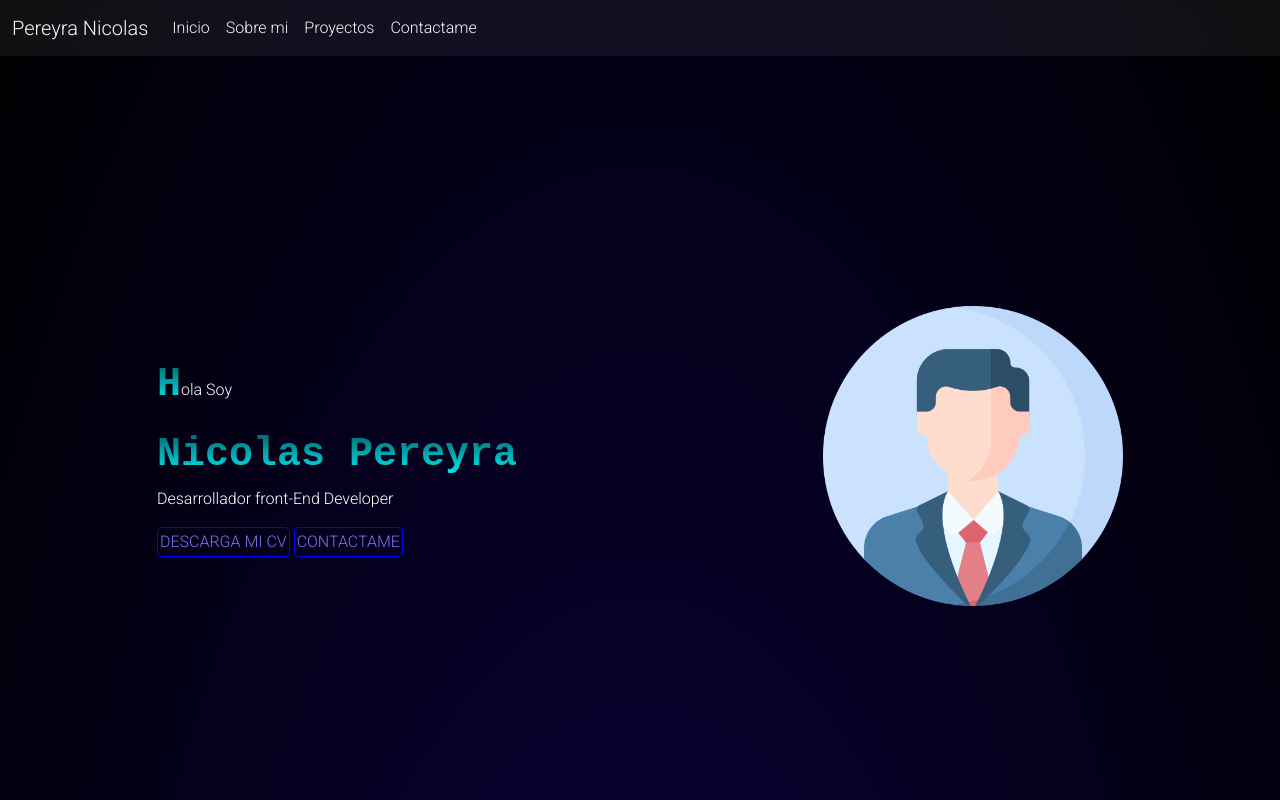
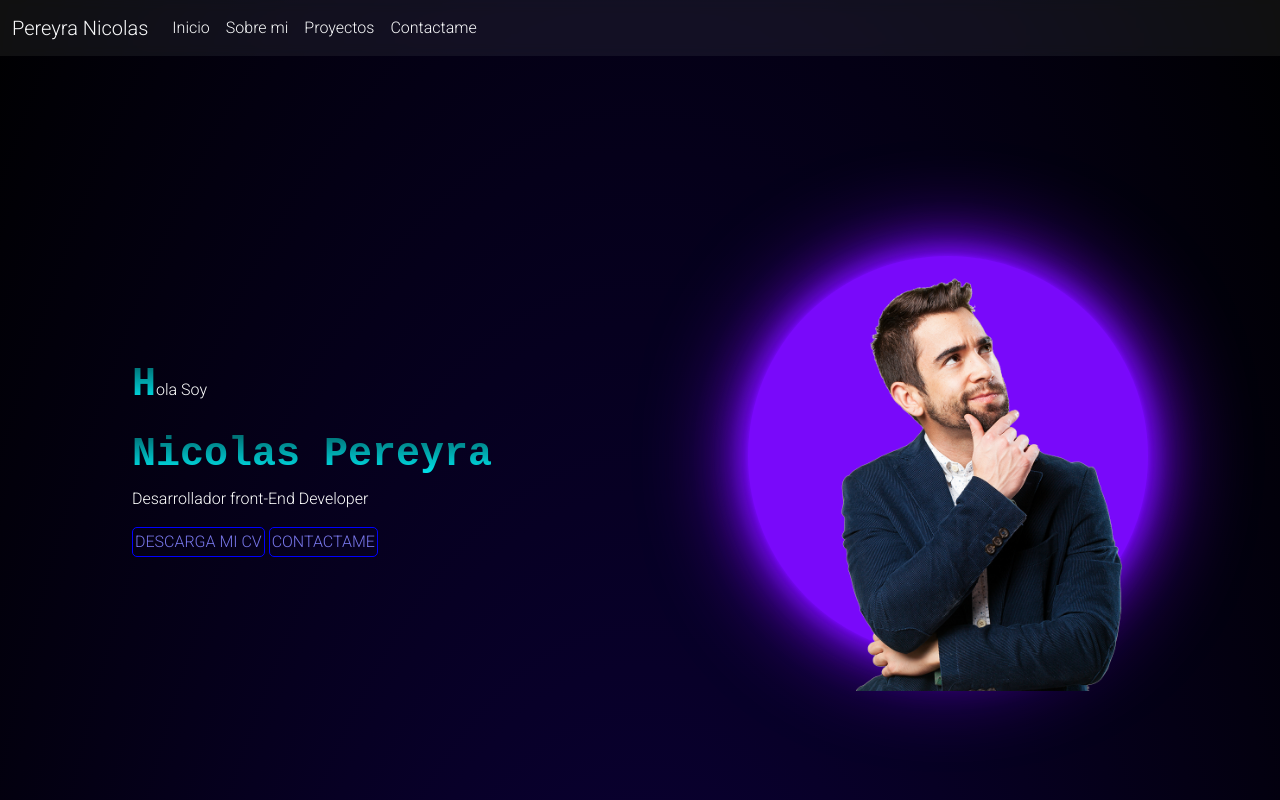
Before and after one commit to hernannicolaspereyra/portfolio, a plain HTML site: page index.html in a window 1280 px wide. Shown: the top 800 px of the page. Drawn offline with nearby package versions, Linux system fonts and the light colour scheme; a web font is replaced by a local one.

Commit message:
se agrega perfil

```diff
--- a/css/styles.css
+++ b/css/styles.css
@@ -27,8 +27,31 @@
     gap: 2rem;
 }
 
-#inicio .inicio-perfil img{
-    width: 300px;
+.inicio-perfil{
+    display: flex;
+    flex-direction: row;
+}
+
+.inicio-perfil-contenedor{
+    width: 400px;
+    height: 400px;
+    background-color: rgb(121, 9, 250);
+    box-shadow: 0 0 5px rgb(121, 9, 250),
+    0 0 25px rgb(121, 9, 250),
+    0 0 50px rgb(121, 9, 250),
+    0 0 100px rgb(121, 9, 250);
+    border-radius: 1250px;
+    position: relative;
+}
+.inicio-perfil-imagen{
+    position: absolute;
+    display: flex;
+    align-items: end;
+}
+.inicio-perfil-imagen img{
+    width: 27rem;
+    object-fit: cover;
+    image-rendering: optimizeQuality;
 }
 
 #inicio .inicio-presentacion{
--- a/index.html
+++ b/index.html
@@ -56,7 +56,12 @@
         </div>
       </div>
       <div class="inicio-perfil">
-        <img src="./img/perfil.png" alt="foto-perfil">
+        <div class="inicio-perfil-contenedor">
+
+        </div>
+        <div class="inicio-perfil-imagen">
+          <img src="./img/foto-perfil.png" alt="foto-perfil">
+        </div>
       </div>
     </div>
     <div id="sobre-mi">
```
Also changed, not shown: img/foto-perfil.png (added).
